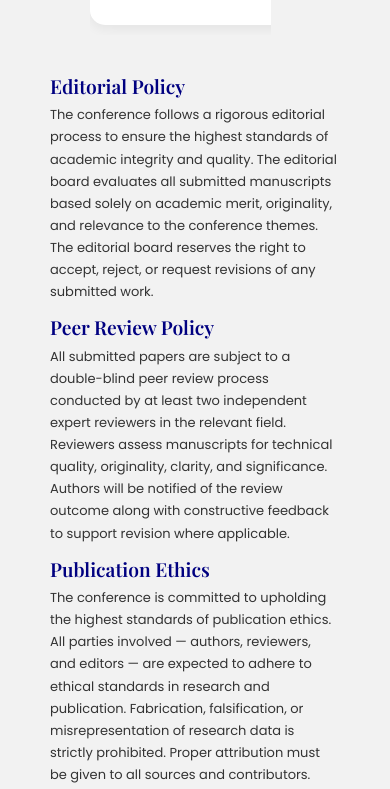
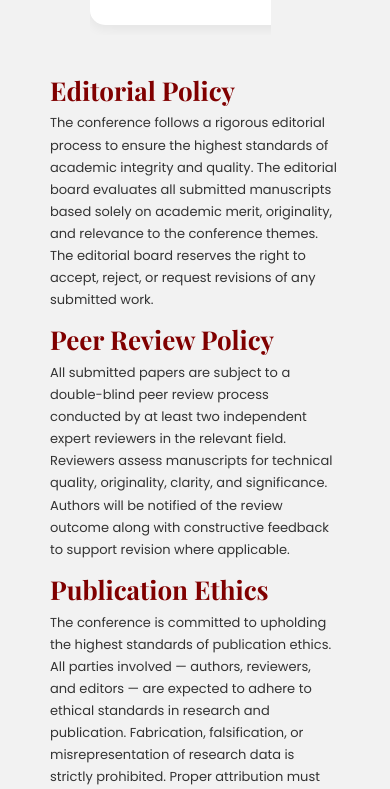
Before and after one commit to Pooja350-tech/MECT_CONF, a plain HTML site: page index.html in a window 390 px wide. Shown: the part 5855-6644 px from the top of the page. Drawn offline with nearby package versions, Linux system fonts and the light colour scheme.

Commit message:
Update index_style.css

```diff
--- a/index_style.css
+++ b/index_style.css
@@ -3121,4 +3121,10 @@ Display:flex;
   .speaker-img {
     height: 200px;
   }
-}
+	.policy-heading {
+    font-family: 'Lora', serif;
+    color: var(--primary-maroon);
+    font-size: 2rem;
+    font-weight: bold;
+}
+}
```
